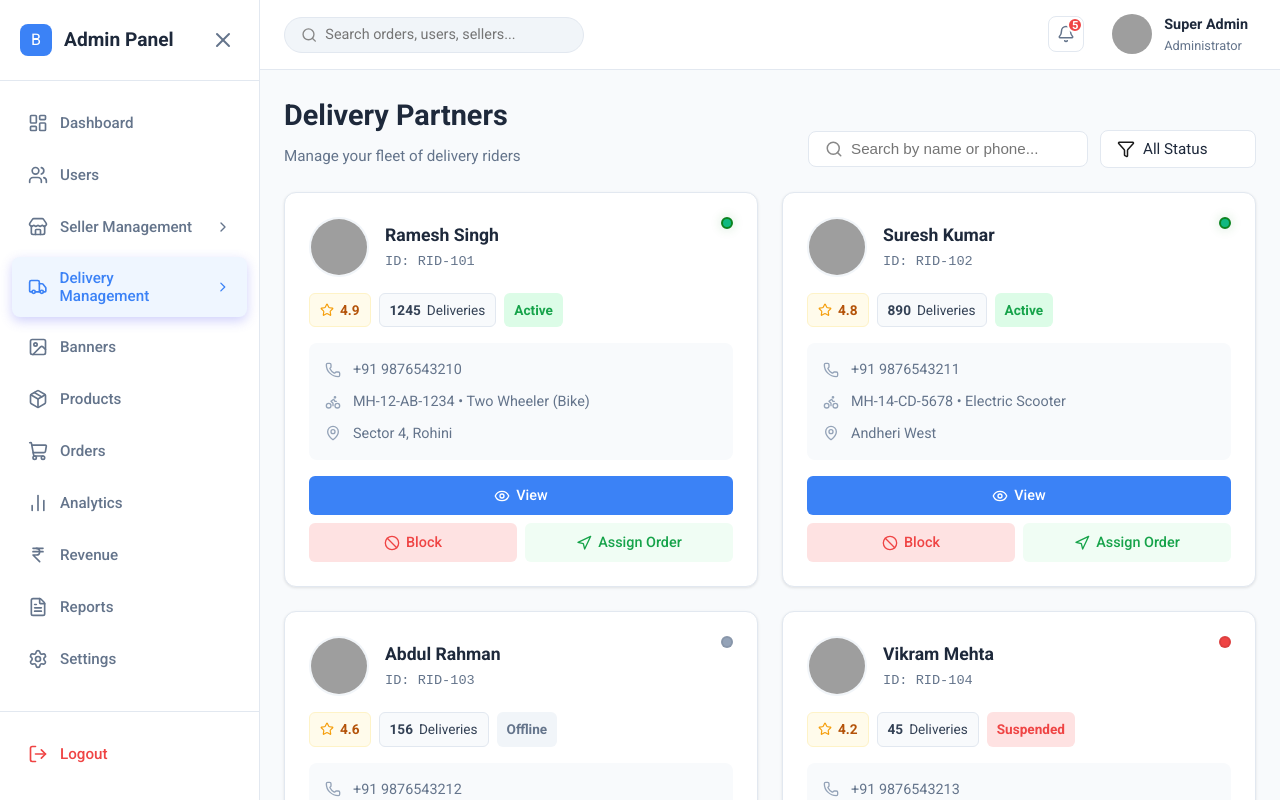
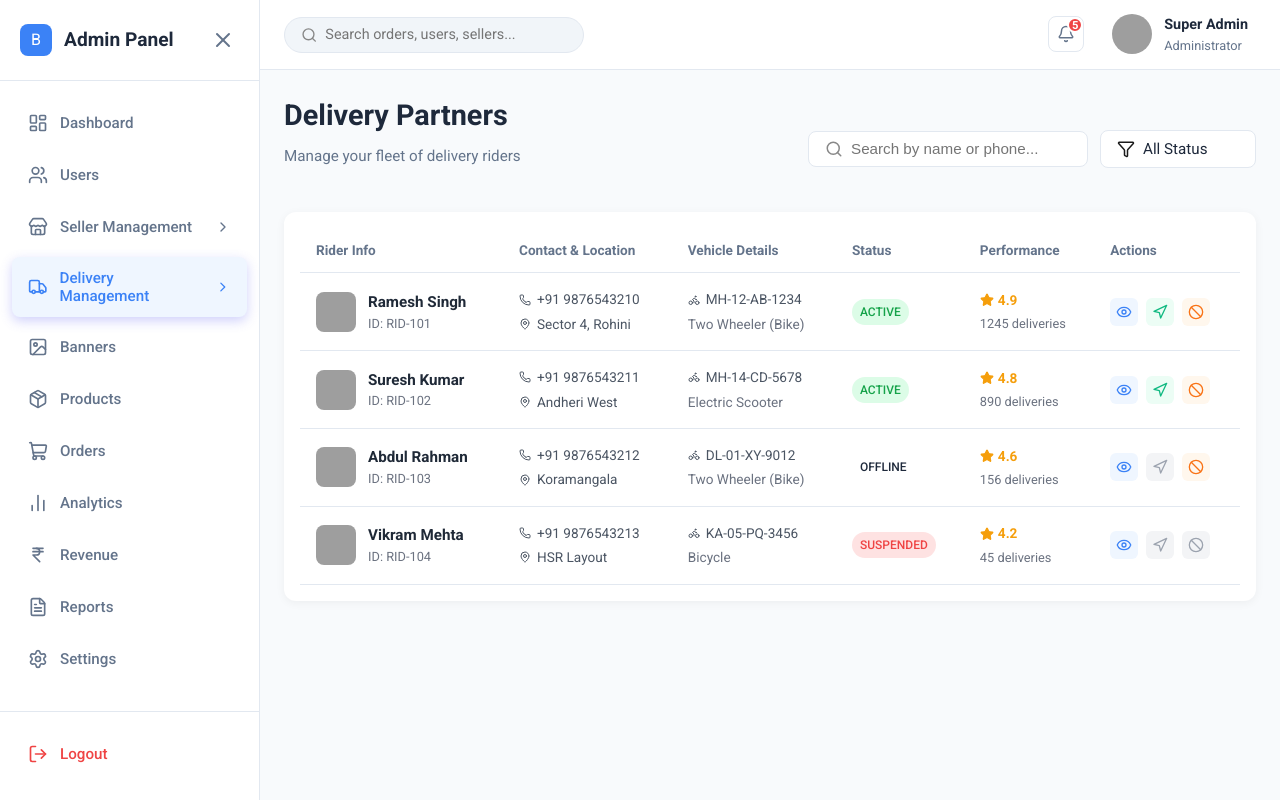
Before and after one commit to Renukaparmar03/laddo, a React (Vite) app in the folder Frontend/blinkit/: page /admin/delivery-partners in a window 1280 px wide. Shown: the top 800 px of the page. Built offline with nearby package versions, Linux system fonts and the light colour scheme; grey boxes are pictures that could not be loaded.

Commit message:
admin pannel edit

```diff
--- a/Frontend/blinkit/src/components/admin/AdminDeliveryPartners.jsx
+++ b/Frontend/blinkit/src/components/admin/AdminDeliveryPartners.jsx
@@ -109,69 +109,74 @@ export default function AdminDeliveryPartners() {
         </div>
       </div>
 
-      <div className="partners-grid">
+      <div className="table-responsive" style={{ marginTop: '20px', backgroundColor: 'white', borderRadius: '12px', padding: '16px', boxShadow: '0 2px 10px rgba(0,0,0,0.05)' }}>
+        <table className="admin-table">
+          <thead>
+            <tr>
+              <th>Rider Info</th>
+              <th>Contact & Location</th>
+              <th>Vehicle Details</th>
+              <th>Status</th>
+              <th>Performance</th>
+              <th>Actions</th>
+            </tr>
+          </thead>
+          <tbody>
             {filteredPartners.map((partner) => (
-          <div className="partner-card" key={partner.id}>
-            <div className="partner-card-header">
-              <img src={partner.image} alt={partner.name} className="partner-img" />
-              <div className="partner-title">
-                <h3>{partner.name}</h3>
-                <p>ID: {partner.id}</p>
-              </div>
-              <span className={`status-dot ${partner.status.toLowerCase()}`}></span>
-            </div>
-
-            <div className="partner-stats-row">
-              <div className="stat-badge rating">
-                <Star size={14} className="star-icon" />
-                <span>{partner.rating}</span>
-              </div>
-              <div className="stat-badge deliveries">
-                <strong>{partner.deliveries}</strong> Deliveries
-              </div>
-              <div className={`stat-badge status-label ${partner.status.toLowerCase()}`}>
-                {partner.status}
+              <tr key={partner.id}>
+                <td>
+                  <div style={{ display: 'flex', alignItems: 'center', gap: '12px' }}>
+                    <img src={partner.image} alt={partner.name} style={{ width: '40px', height: '40px', borderRadius: '8px', objectFit: 'cover' }} />
+                    <div>
+                      <h4 style={{ margin: 0, fontSize: '0.95rem', color: '#1f2937' }}>{partner.name}</h4>
+                      <p style={{ margin: 0, fontSize: '0.8rem', color: '#6b7280' }}>ID: {partner.id}</p>
                     </div>
                   </div>
-
-            <div className="partner-details">
-              <div className="detail-item">
-                <Phone size={16} className="detail-icon" />
-                <span>{partner.phone}</span>
+                </td>
+                <td>
+                  <div style={{ fontSize: '0.85rem', color: '#4b5563' }}>
+                    <div style={{ display: 'flex', alignItems: 'center', gap: '6px', marginBottom: '4px' }}><Phone size={12} /> {partner.phone}</div>
+                    <div style={{ display: 'flex', alignItems: 'center', gap: '6px' }}><MapPin size={12} /> {partner.location}</div>
                   </div>
-              <div className="detail-item">
-                <Bike size={16} className="detail-icon" />
-                <span>{partner.vehicleNo} • {partner.vehicleType}</span>
+                </td>
+                <td>
+                  <div style={{ fontSize: '0.85rem', color: '#4b5563' }}>
+                    <div style={{ display: 'flex', alignItems: 'center', gap: '6px', marginBottom: '4px' }}><Bike size={12} /> {partner.vehicleNo}</div>
+                    <div style={{ color: '#6b7280' }}>{partner.vehicleType}</div>
                   </div>
-              <div className="detail-item">
-                <MapPin size={16} className="detail-icon" />
-                <span>{partner.location}</span>
+                </td>
+                <td>
+                  <span className={`status-badge ${partner.status.toLowerCase()}`} style={{ padding: '4px 8px', borderRadius: '20px', fontSize: '0.75rem', fontWeight: '500' }}>
+                    {partner.status}
+                  </span>
+                </td>
+                <td>
+                  <div style={{ display: 'flex', flexDirection: 'column', gap: '4px' }}>
+                    <div style={{ display: 'flex', alignItems: 'center', gap: '4px', fontSize: '0.85rem', color: '#f59e0b', fontWeight: '600' }}>
+                      <Star size={14} fill="currentColor" /> {partner.rating}
+                    </div>
+                    <div style={{ fontSize: '0.8rem', color: '#6b7280' }}>
+                      {partner.deliveries} deliveries
                     </div>
                   </div>
-
-            <div className="partner-actions">
-              <button className="btn-action view" onClick={() => setSelectedPartner(partner)}>
-                <Eye size={16} /> View
+                </td>
+                <td>
+                  <div style={{ display: 'flex', gap: '8px' }}>
+                    <button onClick={() => setSelectedPartner(partner)} style={{ padding: '6px', borderRadius: '6px', backgroundColor: '#eff6ff', color: '#3b82f6', border: 'none', cursor: 'pointer', display: 'flex', alignItems: 'center', justifyContent: 'center' }} title="View">
+                      <Eye size={16} />
                     </button>
-              <div className="action-row">
-                <button
-                  className="btn-action block flex-1"
-                  onClick={() => handleAction(partner.id, 'block')}
-                  disabled={partner.status === 'Suspended'}
-                >
-                  <Ban size={16} /> {partner.status === 'Suspended' ? 'Blocked' : 'Block'}
+                    <button onClick={() => handleAction(partner.id, 'assign')} disabled={partner.status !== 'Active'} style={{ padding: '6px', borderRadius: '6px', backgroundColor: partner.status === 'Active' ? '#ecfdf5' : '#f3f4f6', color: partner.status === 'Active' ? '#10b981' : '#9ca3af', border: 'none', cursor: partner.status === 'Active' ? 'pointer' : 'not-allowed', display: 'flex', alignItems: 'center', justifyContent: 'center' }} title="Assign Order">
+                      <Navigation size={16} />
                     </button>
-                <button
-                  className="btn-action assign flex-1"
-                  onClick={() => handleAction(partner.id, 'assign')}
-                  disabled={partner.status !== 'Active'}
-                >
-                  <Navigation size={16} /> Assign Order
+                    <button onClick={() => handleAction(partner.id, 'block')} disabled={partner.status === 'Suspended'} style={{ padding: '6px', borderRadius: '6px', backgroundColor: partner.status === 'Suspended' ? '#f3f4f6' : '#fff7ed', color: partner.status === 'Suspended' ? '#9ca3af' : '#f97316', border: 'none', cursor: partner.status === 'Suspended' ? 'not-allowed' : 'pointer', display: 'flex', alignItems: 'center', justifyContent: 'center' }} title={partner.status === 'Suspended' ? 'Blocked' : 'Block'}>
+                      <Ban size={16} />
                     </button>
                   </div>
-            </div>
-          </div>
+                </td>
+              </tr>
             ))}
+          </tbody>
+        </table>
       </div>
 
       {/* Modal / Details Panel */}
--- a/Frontend/blinkit/src/components/admin/AdminSellers.jsx
+++ b/Frontend/blinkit/src/components/admin/AdminSellers.jsx
@@ -1,5 +1,5 @@
 import React, { useState } from 'react';
-import { Search, Filter, MoreVertical, Mail, Phone, ShoppingCart, IndianRupee, Shield, ShieldAlert, Star, MapPin, X, Calendar, Package, FileText, Briefcase, Eye, Edit, Ban, Trash2 } from 'lucide-react';
+import { Search, Filter, MoreVertical, Mail, Phone, ShoppingCart, IndianRupee, Shield, ShieldAlert, Star, MapPin, X, Calendar, Package, FileText, Briefcase, Eye, Edit, Ban, Trash2, Store, TrendingUp } from 'lucide-react';
 import './AdminSellers.css';
 
 const MOCK_SELLERS = [
@@ -144,75 +144,70 @@ export default function AdminSellers() {
         </div>
       </div>
 
-      <div className="sellers-grid">
+      <div className="table-responsive" style={{ marginTop: '20px', backgroundColor: 'white', borderRadius: '12px', padding: '16px', boxShadow: '0 2px 10px rgba(0,0,0,0.05)' }}>
+        <table className="admin-table">
+          <thead>
+            <tr>
+              <th>Seller Info</th>
+              <th>Contact Details</th>
+              <th>Status & GST</th>
+              <th>Orders</th>
+              <th>Revenue</th>
+              <th>Actions</th>
+            </tr>
+          </thead>
+          <tbody>
             {filteredSellers.map((seller) => (
-          <div className="seller-card" key={seller.id}>
-            <div className="seller-card-header">
-              <img src={seller.image} alt={seller.ownerName} className="seller-image" />
-              <div className="seller-header-info">
-                <h3>{seller.shopName}</h3>
-                <p className="owner-name">{seller.ownerName}</p>
+              <tr key={seller.id}>
+                <td>
+                  <div style={{ display: 'flex', alignItems: 'center', gap: '12px' }}>
+                    <img src={seller.image} alt={seller.ownerName} style={{ width: '40px', height: '40px', borderRadius: '8px', objectFit: 'cover' }} />
+                    <div>
+                      <h4 style={{ margin: 0, fontSize: '0.95rem', color: '#1f2937' }}>{seller.shopName}</h4>
+                      <p style={{ margin: 0, fontSize: '0.8rem', color: '#6b7280' }}>{seller.ownerName}</p>
                     </div>
                   </div>
-
-            <div className="seller-status-row">
-              <span className={`status-badge ${seller.status.toLowerCase().replace(' ', '-')}`}>
+                </td>
+                <td>
+                  <div style={{ fontSize: '0.85rem', color: '#4b5563' }}>
+                    <div style={{ display: 'flex', alignItems: 'center', gap: '6px', marginBottom: '4px' }}><Mail size={12} /> {seller.email}</div>
+                    <div style={{ display: 'flex', alignItems: 'center', gap: '6px' }}><Phone size={12} /> {seller.phone}</div>
+                  </div>
+                </td>
+                <td>
+                  <div style={{ display: 'flex', flexDirection: 'column', gap: '8px' }}>
+                    <span className={`status-badge ${seller.status.toLowerCase().replace(' ', '-')}`} style={{ width: 'max-content' }}>
                       {seller.status}
                     </span>
-              <div className={`gst-status ${seller.gstStatus.toLowerCase()}`}>
-                {seller.gstStatus === 'Verified' ? <Shield size={14} /> : <ShieldAlert size={14} />}
+                    <div className={`gst-status ${seller.gstStatus.toLowerCase()}`} style={{ fontSize: '0.75rem', display: 'flex', alignItems: 'center', gap: '4px', width: 'max-content' }}>
+                      {seller.gstStatus === 'Verified' ? <Shield size={12} /> : <ShieldAlert size={12} />}
                       <span>GST {seller.gstStatus}</span>
                     </div>
                   </div>
-
-            <div className="seller-contact-info">
-              <div className="contact-item">
-                <Mail size={14} />
-                <span>{seller.email}</span>
-              </div>
-              <div className="contact-item">
-                <Phone size={14} />
-                <span>{seller.phone}</span>
-              </div>
-            </div>
-
-            <div className="seller-stats-grid">
-              <div className="stat-box">
-                <div className="stat-icon-small bg-green">
-                  <IndianRupee size={16} />
-                </div>
-                <div className="stat-data">
-                  <span>Revenue</span>
+                </td>
+                <td>
+                  <strong>{seller.orders}</strong>
+                </td>
+                <td>
                   <strong>{seller.revenue}</strong>
-                </div>
-              </div>
-
-              <div className="stat-box">
-                <div className="stat-icon-small bg-blue">
-                  <ShoppingCart size={16} />
-                </div>
-                <div className="stat-data">
-                  <span>Orders</span>
-                  <strong>{seller.orders}</strong>
-                </div>
-              </div>
-            </div>
-
-            <div className="seller-card-actions">
-              <button className="btn-action view" onClick={() => setSelectedSeller(seller)}>
-                <Eye size={16} /> View Full Detail
+                </td>
+                <td>
+                  <div style={{ display: 'flex', gap: '8px' }}>
+                    <button onClick={() => setSelectedSeller(seller)} style={{ padding: '6px', borderRadius: '6px', backgroundColor: '#eff6ff', color: '#3b82f6', border: 'none', cursor: 'pointer', display: 'flex', alignItems: 'center', justifyContent: 'center' }} title="View">
+                      <Eye size={16} />
                     </button>
-              <div className="action-row">
-                <button className="btn-action block flex-1">
-                  <Ban size={16} /> Block Seller
+                    <button style={{ padding: '6px', borderRadius: '6px', backgroundColor: '#fff7ed', color: '#f97316', border: 'none', cursor: 'pointer', display: 'flex', alignItems: 'center', justifyContent: 'center' }} title="Block">
+                      <Ban size={16} />
                     </button>
-                <button className="btn-action delete flex-1">
-                  <Trash2 size={16} /> Delete Seller
+                    <button style={{ padding: '6px', borderRadius: '6px', backgroundColor: '#fef2f2', color: '#ef4444', border: 'none', cursor: 'pointer', display: 'flex', alignItems: 'center', justifyContent: 'center' }} title="Delete">
+                      <Trash2 size={16} />
                     </button>
                   </div>
-            </div>
-          </div>
+                </td>
+              </tr>
             ))}
+          </tbody>
+        </table>
       </div>
 
       {/* Seller Full Profile Modal */}
--- a/Frontend/blinkit/src/components/seller/SellerProfile.jsx
+++ b/Frontend/blinkit/src/components/seller/SellerProfile.jsx
@@ -42,8 +42,8 @@ export default function SellerProfile() {
       {/* Header Section */}
       <div className="profile-header-bar">
         <div className="header-title">
-          <h1>Profile</h1>
-          <p>Manage your personal and shop information</p>
+          <h1>My Profile</h1>
+          <p>Manage your personal and store information</p>
         </div>
         <div className="header-actions">
           <button className="btn-primary">
@@ -58,6 +58,12 @@ export default function SellerProfile() {
         <div className="profile-left-col">
           {/* Profile Card Section */}
           <div className="profile-main-card card">
+            <div className="profile-cover">
+              <img src="https://images.unsplash.com/photo-1557683316-973673baf926?w=800&q=80" alt="Cover" className="cover-img" />
+              <button className="cover-edit-btn">
+                <Upload size={14} /> Edit Cover
+              </button>
+            </div>
             <div className="profile-image-container">
               <img src="https://images.unsplash.com/photo-1472099645785-5658abf4ff4e?w=150&q=80" alt="Profile" className="profile-large-img" />
               <button className="img-upload-btn">
@@ -67,10 +73,11 @@ export default function SellerProfile() {
             <div className="profile-basic-info">
               <div className="name-status">
                 <h2>{SELLER_INFO.personal.fullName}</h2>
-                <span className="status-badge online">Online</span>
+                <span className="status-badge online">Active</span>
               </div>
+              <p className="shop-name"><Building size={14}/> {SELLER_INFO.shop.name}</p>
               <p className="email"><Mail size={14}/> {SELLER_INFO.personal.email}</p>
-              <p className="shop-name"><Building size={14}/> {SELLER_INFO.shop.name}</p>
+              <div className="join-date">Member since Jan 2023</div>
             </div>
 
             <div className="profile-action-buttons">
@@ -121,32 +128,32 @@ export default function SellerProfile() {
           {/* Personal Information Section */}
           <div className="info-card card">
             <div className="card-header">
-              <h3>Personal Information</h3>
+              <h3><User size={20} className="text-purple" /> Personal Information</h3>
             </div>
             <div className="info-grid">
               <div className="info-item">
                 <label>Full Name</label>
-                <div className="info-value"><User size={16} /> {SELLER_INFO.personal.fullName}</div>
+                <div className="info-value">{SELLER_INFO.personal.fullName}</div>
               </div>
               <div className="info-item">
                 <label>Email Address</label>
-                <div className="info-value"><Mail size={16} /> {SELLER_INFO.personal.email}</div>
+                <div className="info-value">{SELLER_INFO.personal.email}</div>
               </div>
               <div className="info-item">
                 <label>Phone Number</label>
-                <div className="info-value"><Phone size={16} /> {SELLER_INFO.personal.phone}</div>
+                <div className="info-value">{SELLER_INFO.personal.phone}</div>
               </div>
               <div className="info-item">
                 <label>City</label>
-                <div className="info-value"><MapPin size={16} /> {SELLER_INFO.personal.city}</div>
+                <div className="info-value">{SELLER_INFO.personal.city}</div>
               </div>
               <div className="info-item">
                 <label>Country</label>
-                <div className="info-value"><MapPin size={16} /> {SELLER_INFO.personal.country}</div>
+                <div className="info-value">{SELLER_INFO.personal.country}</div>
               </div>
               <div className="info-item full-width">
                 <label>Address</label>
-                <div className="info-value"><MapPin size={16} /> {SELLER_INFO.personal.address}</div>
+                <div className="info-value">{SELLER_INFO.personal.address}</div>
               </div>
             </div>
           </div>
@@ -154,28 +161,28 @@ export default function SellerProfile() {
           {/* Shop Information Section */}
           <div className="info-card card">
             <div className="card-header">
-              <h3>Shop Information</h3>
+              <h3><Building size={20} className="text-blue" /> Shop Information</h3>
             </div>
             <div className="info-grid">
               <div className="info-item">
                 <label>Shop Name</label>
-                <div className="info-value"><Building size={16} /> {SELLER_INFO.shop.name}</div>
+                <div className="info-value">{SELLER_INFO.shop.name}</div>
               </div>
               <div className="info-item">
                 <label>Shop Category</label>
-                <div className="info-value"><Package size={16} /> {SELLER_INFO.shop.category}</div>
+                <div className="info-value">{SELLER_INFO.shop.category}</div>
               </div>
               <div className="info-item">
                 <label>GST Number</label>
-                <div className="info-value"><CreditCard size={16} /> {SELLER_INFO.shop.gstNumber}</div>
+                <div className="info-value">{SELLER_INFO.shop.gstNumber}</div>
               </div>
               <div className="info-item">
                 <label>Business Type</label>
-                <div className="info-value"><Building size={16} /> {SELLER_INFO.shop.businessType}</div>
+                <div className="info-value">{SELLER_INFO.shop.businessType}</div>
               </div>
               <div className="info-item full-width">
                 <label>Shop Address</label>
-                <div className="info-value"><MapPin size={16} /> {SELLER_INFO.shop.shopAddress}</div>
+                <div className="info-value">{SELLER_INFO.shop.shopAddress}</div>
               </div>
             </div>
           </div>
@@ -183,7 +190,7 @@ export default function SellerProfile() {
           {/* Recent Activity Section */}
           <div className="activity-card card">
             <div className="card-header">
-              <h3>Recent Activity</h3>
+              <h3><Activity size={20} className="text-green" /> Recent Activity</h3>
             </div>
             <div className="activity-timeline">
               {SELLER_INFO.activities.map(activity => (
```
Also changed, not shown: Frontend/blinkit/src/components/admin/AdminSellers.css (+19 -10 lines), Frontend/blinkit/src/components/seller/SellerProfile.css (+68 -19 lines). Lines whose indentation alone changed are shown as unchanged.
